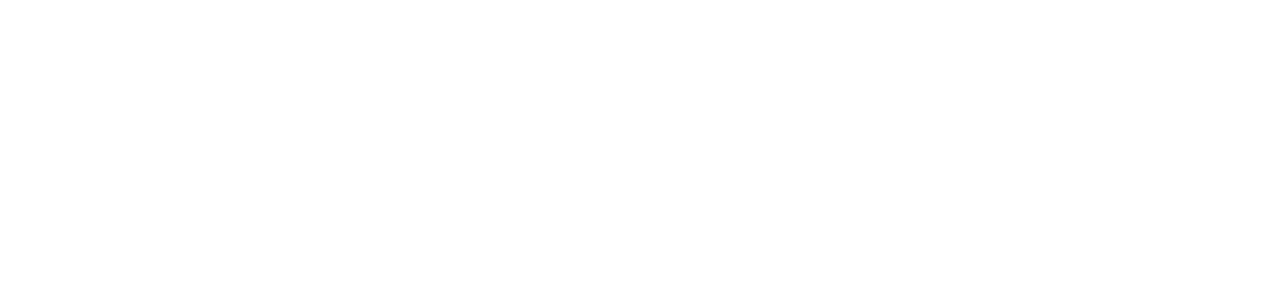
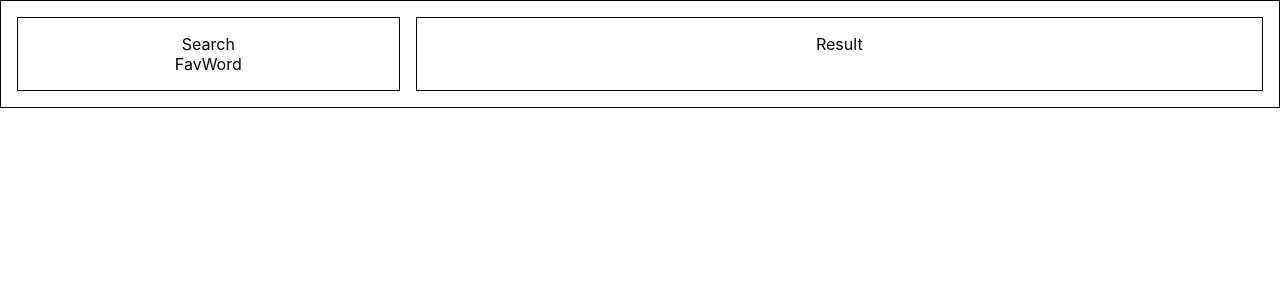
Before and after one commit to erikesund/gcu-word-search, a React (Create React App) app: page / in a window 1280 px wide. Shown: the top 300 px of the page. Built offline with nearby package versions, Linux system fonts and the light colour scheme.

Commit message:
Basic css layout for components

```diff
--- a/src/App.css
+++ b/src/App.css
@@ -1,3 +1,22 @@
 .App {
   text-align: center;
 }
+
+#main-panel{
+  border: 1px black solid;
+  padding: 1rem;
+  display: flex;
+}
+
+#left-panel{
+  border: 1px black solid;
+  padding: 1rem;
+  width: 30%;
+}
+
+#right-panel{
+  border: 1px black solid;
+  padding: 1rem;
+  width: 70%;
+  margin-left: 1rem;
+}
--- a/src/App.js
+++ b/src/App.js
@@ -1,10 +1,11 @@
 import './App.css';
 import React from 'react';
+import MainContainer from './containers/MainContainer';
 
 function App() {
   return (
     <div className="App">
-
+      <MainContainer/>
     </div>
   );
 }
--- a/src/components/FavouriteWord.js
+++ b/src/components/FavouriteWord.js
@@ -2,7 +2,7 @@
 
 function FavouriteWord() {
   return (
-    <div></div>
+    <div>FavWord</div>
   )
 }
 
--- a/src/components/Result.js
+++ b/src/components/Result.js
@@ -2,7 +2,7 @@
 
 function Result () {
   return (
-    <div></div>
+    <div>Result</div>
   )
 }
 
--- a/src/components/Search.js
+++ b/src/components/Search.js
@@ -2,7 +2,7 @@
 
 function Search() {
   return (
-    <div></div>
+    <div>Search</div>
   )
 }
 
--- a/src/containers/MainContainer.js
+++ b/src/containers/MainContainer.js
@@ -1,8 +1,19 @@
 import React from "react";
+import FavouriteWord from "../components/FavouriteWord";
+import Result from "../components/Result";
+import Search from "../components/Search";
 
 function MainContainer () {
   return (
-    <div></div>
+    <div id="main-panel">
+      <div id="left-panel">
+        <Search/>
+        <FavouriteWord/>
+      </div>
+      <div id="right-panel">
+        <Result/>
+      </div>
+    </div>
   )
 }
 
```
